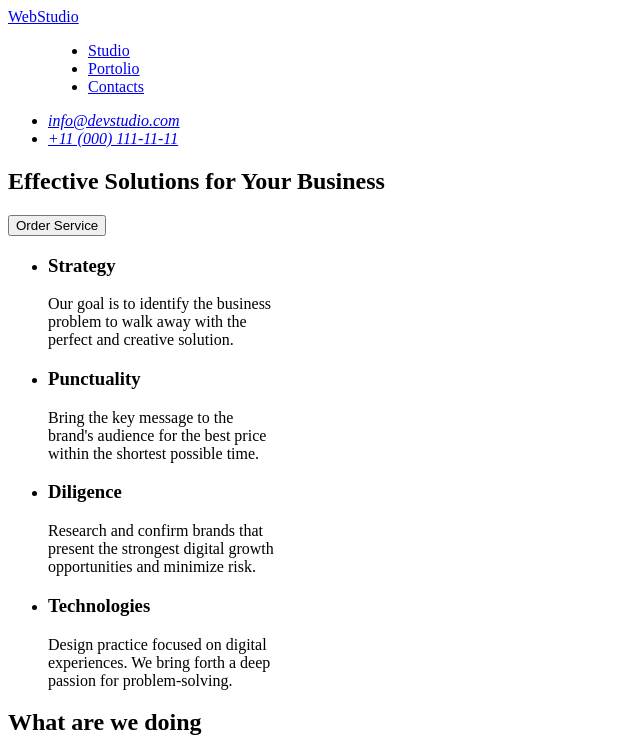
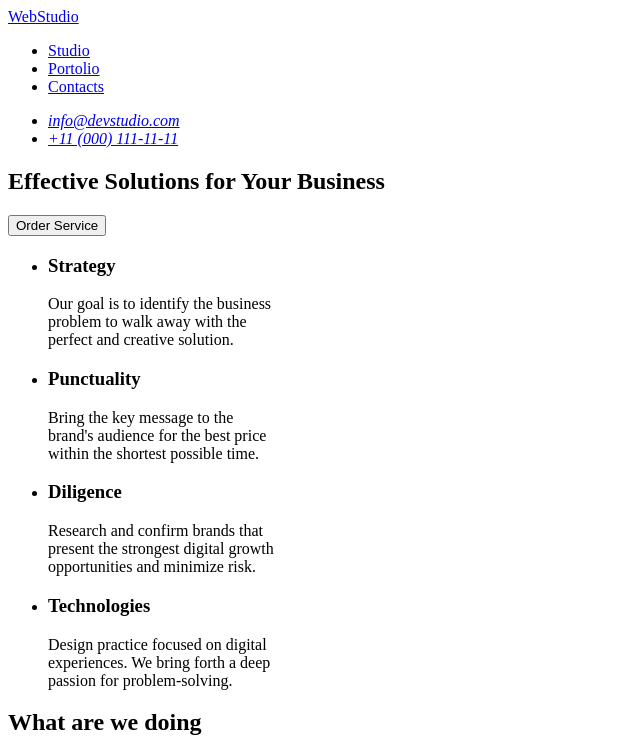
Before and after one commit to Juzehfriu/goit-markup-hw-01, a plain HTML site: page index.html in a window 1280 px wide. Shown: the top 753 px of the page, without its empty margins (0-640 px from the left). Drawn offline with Linux system fonts and the light colour scheme.

Commit message:
2nd revision

```diff
--- a/index.html
+++ b/index.html
@@ -10,13 +10,11 @@
       <nav>
         <a href="./index.html">WebStudio</a>
 
-        <menu>
-          <ul>
-            <li><a href="./index.html">Studio</a></li>
-            <li><a href="./portfolio.html" target="_blank">Portolio</a></li>
-            <li><a href="./contacts.html" target="_blank">Contacts</a></li>
-          </ul>
-        </menu>
+        <ul>
+          <li><a href="./index.html">Studio</a></li>
+          <li><a href="./portfolio.html" target="_blank">Portolio</a></li>
+          <li><a href="./contacts.html" target="_blank">Contacts</a></li>
+        </ul>
       </nav>
       <address>
         <ul>
@@ -33,13 +31,14 @@
       </section>
       <!--Section 1-->
       <section>
-        <title hidden><h2>Section 1</h2></title>
+        <h2 hidden>Section 1</h2>
+
         <ul>
           <li>
             <h3>Strategy</h3>
             <p>
-              Our goal is to identify the business<br />problem to walk away
-              with the<br />
+              Our goal is to identify the business <br />
+              problem to walk away with the<br />
               perfect and creative solution.
             </p>
           </li>
```
